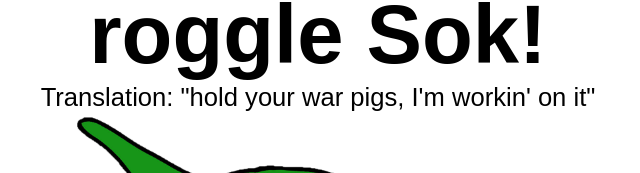
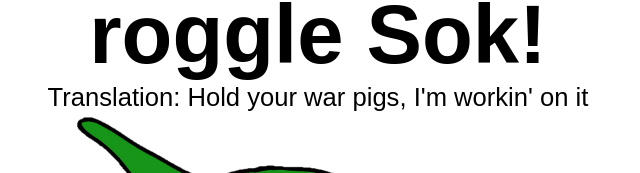
Before and after one commit to RealPatricia/gwag_site, an Astro site: page / in a window 1280 px wide. Shown: the part 213-386 px from the top of the page, without its empty margins (322-962 px from the left). Built offline with nearby package versions, Linux system fonts and the light colour scheme; Astro itself is replaced by a stand-in of ours; a web font is replaced by a local one.

Commit message:
Testing CI

```diff
--- a/src/pages/index.astro
+++ b/src/pages/index.astro
@@ -43,7 +43,7 @@
 		<div class="flex-container">
 			<div>
 				<h1 class="goblinish">Gurk dimo gollintoss, Ig roggle Sok!</h1>
-				<p class="goblinish">Translation: "hold your war pigs, I'm workin' on it"</p>
+				<p class="goblinish">Translation: Hold your war pigs, I'm workin' on it</p>
 			</div>
 			<div>
 
```
Also changed, not shown: netlify.toml (added).
